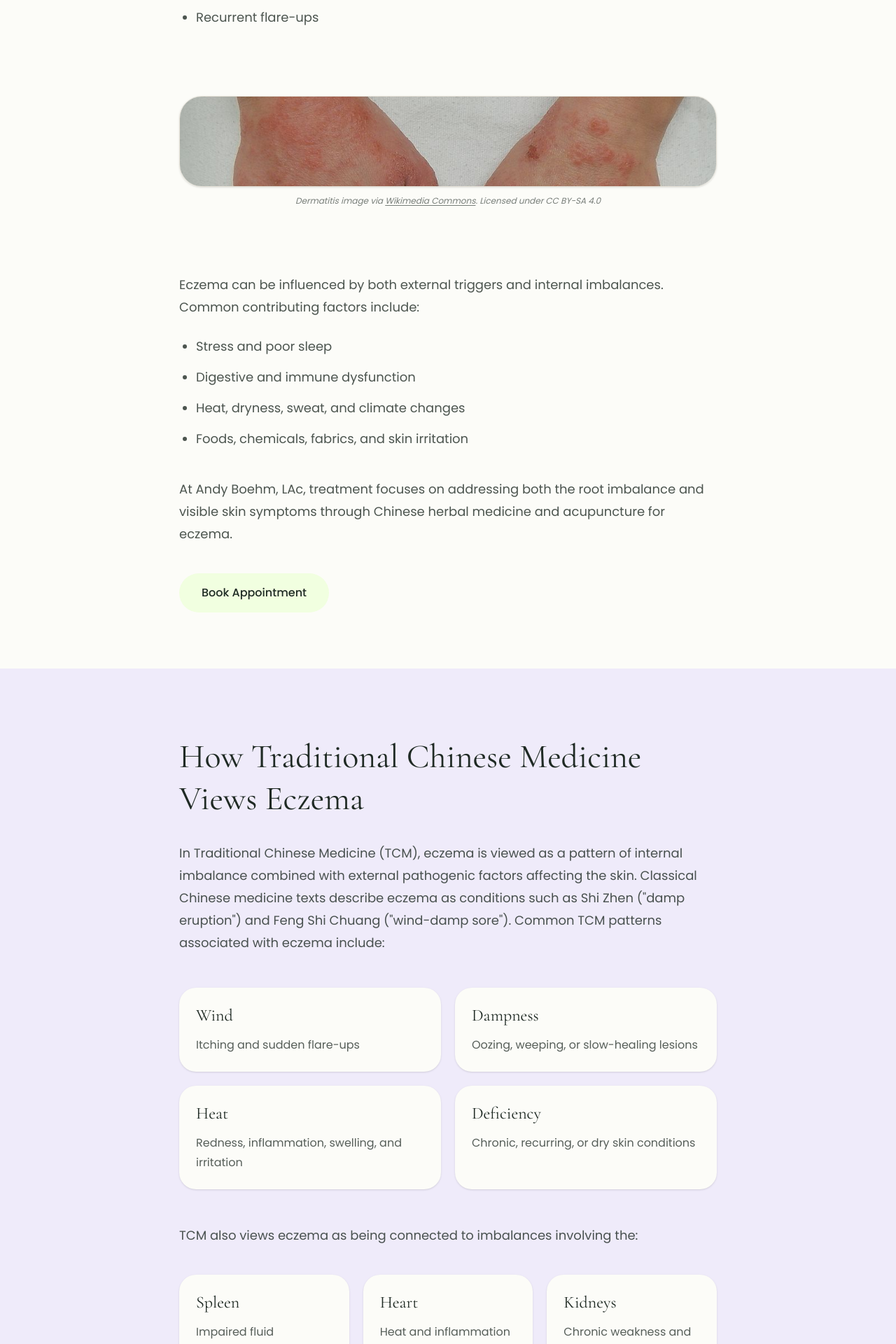
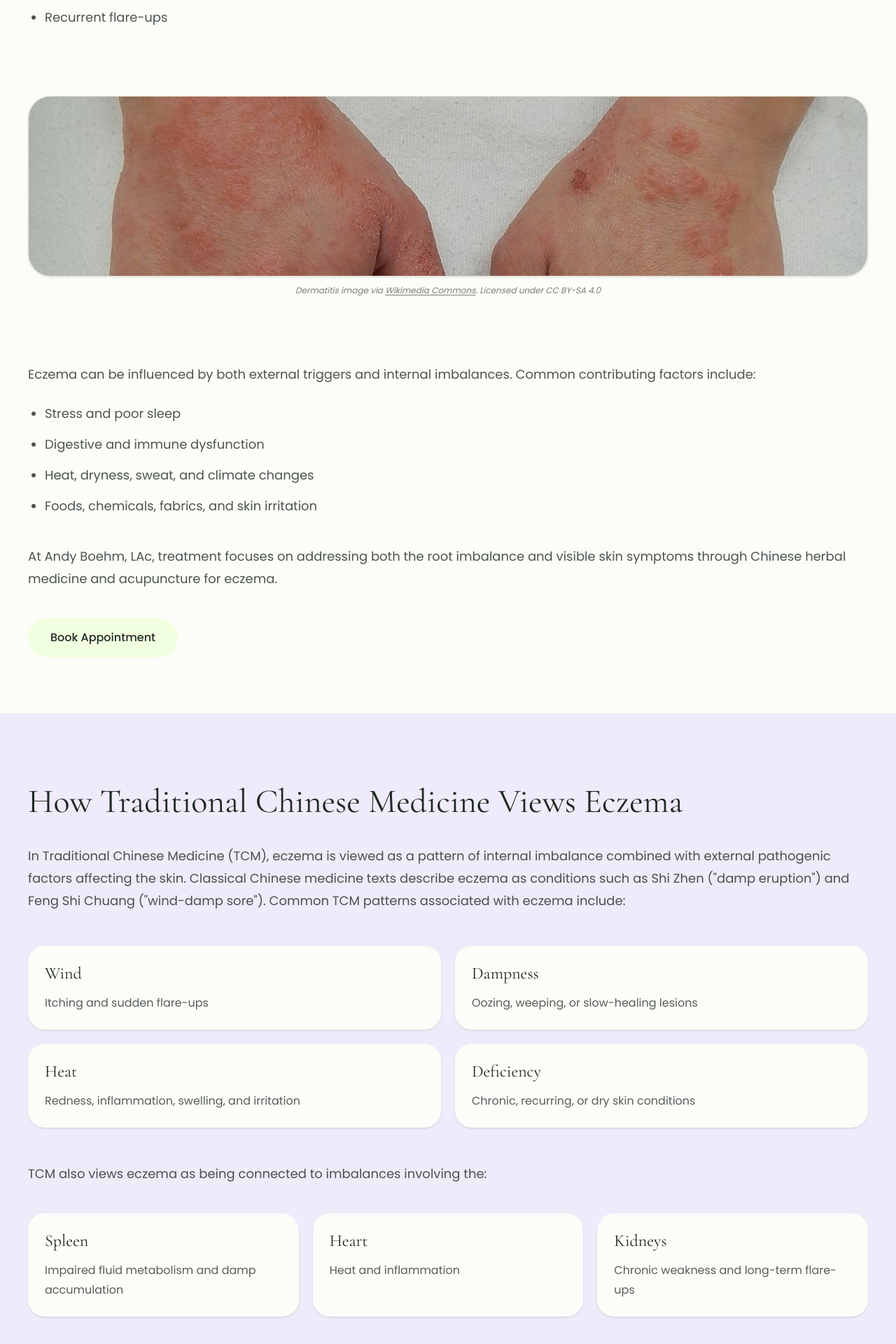
Before and after one commit to AcuWithAndy/acuwithandy-next, a Next.js app: page /eczema in a window 1280 px wide. Shown: the part 800-2720 px from the top of the page at 70% size. Built offline with nearby package versions, Linux system fonts and the light colour scheme.

Commit message:
Add wave divider and update eczema layout

```diff
--- a/app/eczema/page.tsx
+++ b/app/eczema/page.tsx
@@ -22,11 +22,8 @@ export default function EczemaPage() {
           </h1>
         </section>
 
-        <section
-  style={{ backgroundColor: "#FCFCF8" }}
-  className="px-6 py-20"
->
-  <div className="mx-auto max-w-3xl">
+        <section style={{ backgroundColor: "#FCFCF8" }} className="px-6 py-20">
+          <div className="mx-auto w-full max-w-[80rem] px-4">
             <h2
               className="text-3xl leading-tight text-[#5F587A] md:text-5xl"
               style={{ fontFamily: "var(--font-heading)" }}
@@ -35,8 +32,9 @@ export default function EczemaPage() {
             </h2>
 
             <p className="mt-8 text-lg leading-8 text-[#1F2A24]/80">
-      Eczema is a chronic inflammatory skin condition that can affect sleep,
-      stress levels, confidence, and daily comfort. Symptoms often include:
+              Eczema is a chronic inflammatory skin condition that can affect
+              sleep, stress levels, confidence, and daily comfort. Symptoms
+              often include:
             </p>
 
             <ul className="mt-6 list-disc space-y-3 pl-6 text-lg leading-8 text-[#1F2A24]/80">
@@ -55,7 +53,7 @@ export default function EczemaPage() {
                   width={900}
                   height={500}
                   priority
-  className="h-32 w-full object-cover object-[center_18%]"
+                  className="h-52 w-full object-cover object-[center_20%] md:h-64"
                 />
               </div>
 
@@ -87,8 +85,8 @@ export default function EczemaPage() {
 
             <p className="mt-10 text-lg leading-8 text-[#1F2A24]/80">
               At Andy Boehm, LAc, treatment focuses on addressing both the root
-      imbalance and visible skin symptoms through Chinese herbal medicine and
-      acupuncture for eczema.
+              imbalance and visible skin symptoms through Chinese herbal
+              medicine and acupuncture for eczema.
             </p>
 
             <a
@@ -102,11 +100,8 @@ export default function EczemaPage() {
           </div>
         </section>
 
-        <section
-  style={{ backgroundColor: "#efebfa" }}
-  className="px-6 py-24"
->
-  <div className="mx-auto max-w-3xl">
+        <section style={{ backgroundColor: "#efebfa" }} className="px-6 py-24">
+          <div className="mx-auto w-full max-w-[80rem] px-4">
             <h2
               className="text-4xl leading-tight md:text-5xl"
               style={{ fontFamily: "var(--font-heading)" }}
@@ -115,14 +110,14 @@ export default function EczemaPage() {
             </h2>
 
             <p className="mt-8 text-lg leading-8 text-[#1F2A24]/80">
-      In Traditional Chinese Medicine (TCM), eczema is viewed as a pattern of
-      internal imbalance combined with external pathogenic factors affecting
-      the skin. Classical Chinese medicine texts describe eczema as conditions
-      such as Shi Zhen ("damp eruption") and Feng Shi Chuang ("wind-damp sore").
-      Common TCM patterns associated with eczema include:
+              In Traditional Chinese Medicine (TCM), eczema is viewed as a
+              pattern of internal imbalance combined with external pathogenic
+              factors affecting the skin. Classical Chinese medicine texts
+              describe eczema as conditions such as Shi Zhen ("damp eruption")
+              and Feng Shi Chuang ("wind-damp sore"). Common TCM patterns
+              associated with eczema include:
             </p>
 
-    {/* Pattern Cards */}
             <div className="mt-12 grid gap-5 md:grid-cols-2">
               {[
                 ["Wind", "Itching and sudden flare-ups"],
@@ -149,10 +144,10 @@ export default function EczemaPage() {
             <div style={{ height: "50px" }} />
 
             <p className="text-lg leading-8 text-[#1F2A24]/80">
-      TCM also views eczema as being connected to imbalances involving the:
+              TCM also views eczema as being connected to imbalances involving
+              the:
             </p>
 
-    {/* Organ Cards */}
             <div className="mt-10 grid gap-5 md:grid-cols-3">
               {[
                 ["Spleen", "Impaired fluid metabolism and damp accumulation"],
@@ -174,19 +169,19 @@ export default function EczemaPage() {
                 </div>
               ))}
             </div>
+
             <div style={{ height: "50px" }} />
+
             <p className="mt-14 text-lg leading-8 text-[#1F2A24]/80">
-      Dietary factors such as spicy, greasy, or overly rich foods may also
-      contribute to internal heat and dampness that can worsen eczema symptoms.
+              Dietary factors such as spicy, greasy, or overly rich foods may
+              also contribute to internal heat and dampness that can worsen
+              eczema symptoms.
             </p>
           </div>
         </section>
 
-       <section
-  style={{ backgroundColor: "#FCFCF8" }}
-  className="px-6 py-20"
->
-  <div className="mx-auto max-w-3xl">
+        <section style={{ backgroundColor: "#FCFCF8" }} className="px-6 py-20">
+          <div className="mx-auto w-full max-w-[80rem] px-4">
             <h2
               className="text-4xl leading-tight md:text-5xl"
               style={{ fontFamily: "var(--font-heading)" }}
@@ -195,10 +190,11 @@ export default function EczemaPage() {
             </h2>
 
             <p className="mt-8 text-lg leading-8 text-[#1F2A24]/80">
-      Based on your eczema presentation, sessions may include acupuncture,
-      Chinese herbal medicine, cupping, gua sha, and lifestyle guidance to help
-      reduce inflammation, chronic itching, flare-ups, and nervous system
-      dysregulation while supporting skin health.
+              Based on your eczema presentation, sessions may include
+              acupuncture, Chinese herbal medicine, cupping, gua sha, and
+              lifestyle guidance to help reduce inflammation, chronic itching,
+              flare-ups, and nervous system dysregulation while supporting skin
+              health.
             </p>
 
             <div className="mt-12 overflow-hidden rounded-[2rem] border border-[#E6E2D8] shadow-sm">
@@ -207,25 +203,24 @@ export default function EczemaPage() {
                 alt="Chinese herbal formula for eczema care"
                 width={900}
                 height={600}
-        className="h-70 w-full object-cover object-center"
+                className="h-64 w-full object-cover object-center md:h-80"
               />
             </div>
           </div>
         </section>
 
-       <section
-  style={{ backgroundColor: "#efebfa" }}
-  className="px-6 py-20"
->
-  <div className="mx-auto max-w-3xl">
+        <section style={{ backgroundColor: "#efebfa" }} className="px-6 py-20">
+          <div className="mx-auto w-full max-w-[80rem] px-4">
             <h2
               className="text-center text-4xl leading-tight md:text-5xl"
               style={{ fontFamily: "var(--font-heading)" }}
             >
               Types of Eczema
             </h2>
+
             <div style={{ height: "50px" }} />
-    <div className="mt-14 space-y-10">
+
+            <div className="mt-14 grid gap-6 md:grid-cols-2">
   {[
     [
       "Atopic Dermatitis",
@@ -250,16 +245,16 @@ export default function EczemaPage() {
   ].map(([title, text]) => (
     <div
       key={title}
-          className="border-b border-[#D4C0B4] pb-8 last:border-b-0"
+      className="rounded-[2rem] bg-[#FCFCF8] p-8 shadow-sm transition duration-300 hover:-translate-y-1 hover:shadow-md"
     >
       <h3
-            className="text-3xl leading-tight text-[#1F2A24] md:text-4xl"
+        className="text-3xl leading-tight text-[#1F2A24]"
         style={{ fontFamily: "var(--font-heading)" }}
       >
         {title}
       </h3>
 
-          <p className="mt-4 text-lg leading-8 text-[#1F2A24]/75">
+      <p className="mt-5 text-lg leading-8 text-[#1F2A24]/75">
         {text}
       </p>
     </div>
@@ -269,7 +264,7 @@ export default function EczemaPage() {
         </section>
 
         <section className="px-6 py-20">
-  <div className="mx-auto max-w-3xl">
+          <div className="mx-auto w-full max-w-[80rem] px-4">
             <h2
               className="text-center text-3xl md:text-5xl"
               style={{ fontFamily: "var(--font-heading)" }}
@@ -298,7 +293,7 @@ export default function EczemaPage() {
               ].map(([question, answer]) => (
                 <div key={question} className="border-b border-[#D9D4C9] pb-8">
                   <h3
-        className="text-2xl md:text-3xl leading-tight text-[#1F2A24]"
+                    className="text-2xl leading-tight text-[#1F2A24] md:text-3xl"
                     style={{ fontFamily: "var(--font-heading)" }}
                   >
                     {question}
@@ -314,7 +309,7 @@ export default function EczemaPage() {
         </section>
 
         <section className="bg-[#5B767B] px-6 py-20 text-center text-[#FCFCF8]">
-          <div className="mx-auto max-w-3xl">
+          <div className="mx-auto w-full max-w-[80rem] px-4">
             <h2
               className="text-4xl md:text-5xl"
               style={{ fontFamily: "var(--font-heading)" }}
@@ -323,10 +318,9 @@ export default function EczemaPage() {
             </h2>
 
             <p className="mt-6 text-lg leading-8 text-[#FCFCF8]/80">
-             Book an appointment
-              at our Manhattan-based clinic to begin a personalized treatment
-              plan using acupuncture and Chinese herbal medicine for chronic
-              eczema relief and long-term skin health.
+              Book an appointment at our Manhattan-based clinic to begin a
+              personalized treatment plan using acupuncture and Chinese herbal
+              medicine for chronic eczema relief and long-term skin health.
             </p>
 
             <a
```
Lines whose indentation alone changed are shown as unchanged.
